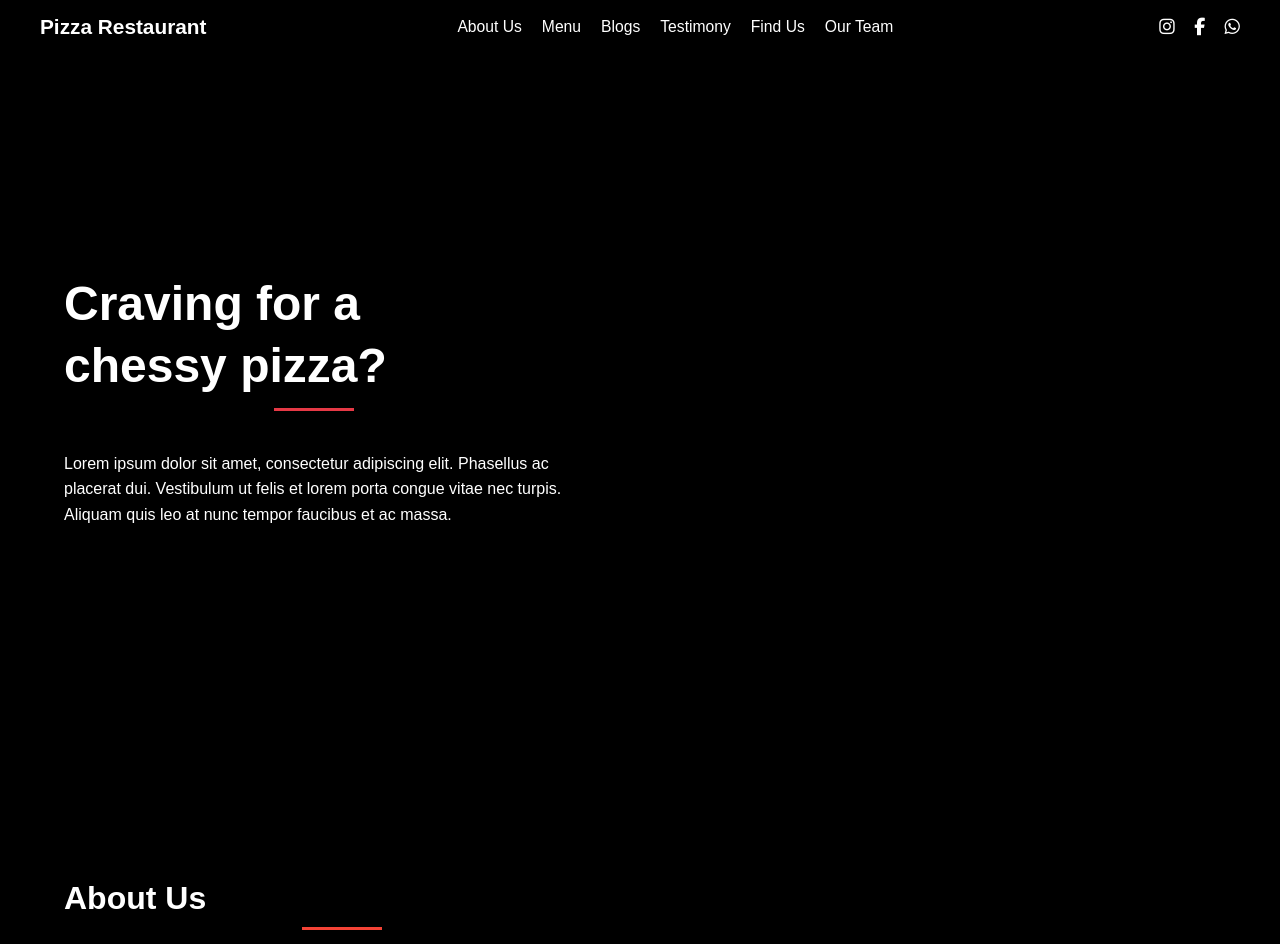
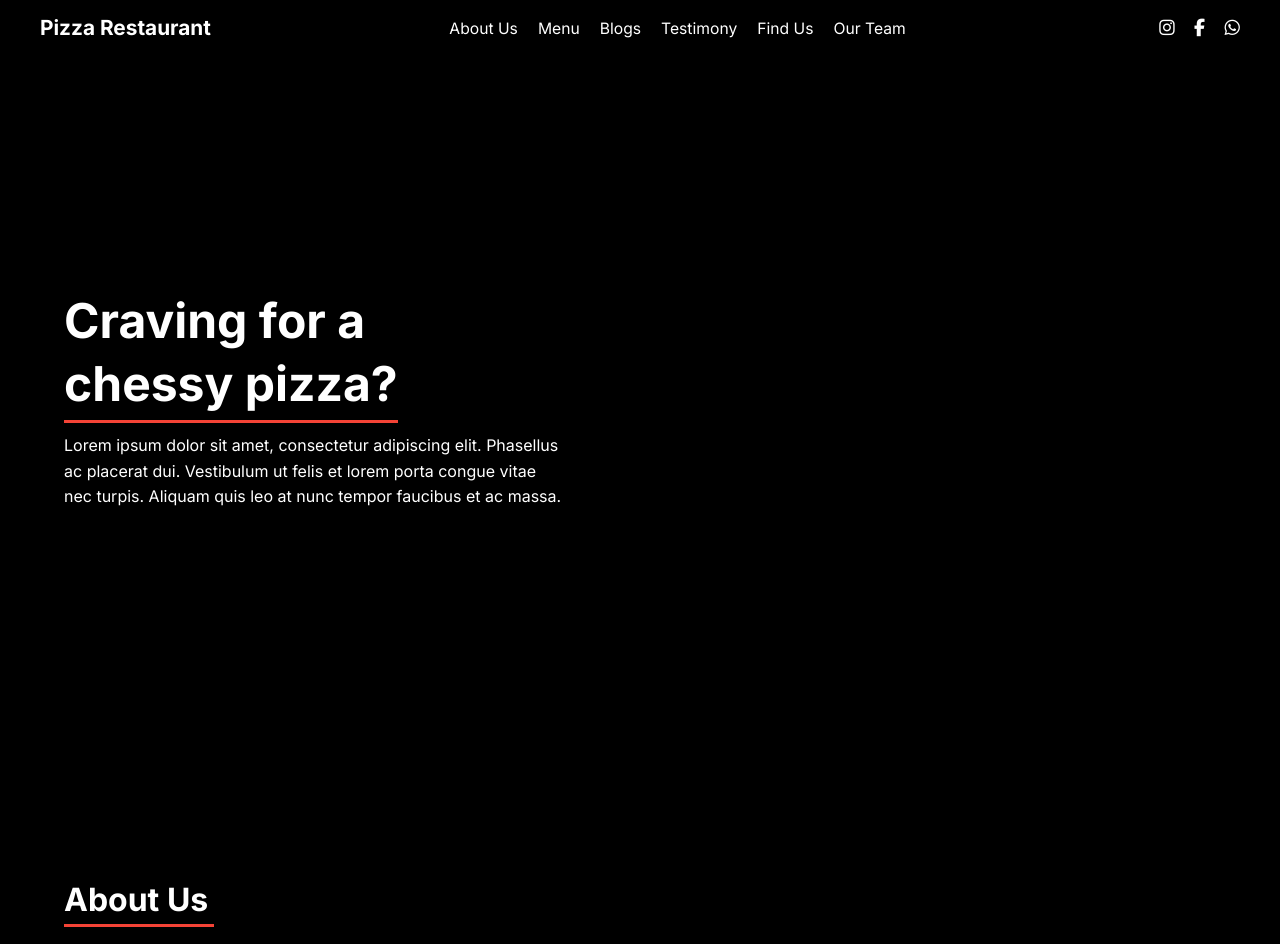
Before and after one commit to 0prii0/Pizza-Restaurant-UI, a plain HTML site: page index.html in a window 1280 px wide. Shown: the top 944 px of the page. Drawn offline with Linux system fonts and the light colour scheme.

Commit message:
hero, about and menu styling done

```diff
--- a/index.html
+++ b/index.html
@@ -47,7 +47,7 @@
             Craving for a <br />
             chessy pizza?
           </h1>
-          <div class="underline"></div>
+
           <p>
             Lorem ipsum dolor sit amet, consectetur adipiscing elit. Phasellus
             ac placerat dui. Vestibulum ut felis et lorem porta congue vitae nec
@@ -59,7 +59,7 @@
         <div class="about-container">
           <div class="about-text">
             <h2>About Us</h2>
-            <div class="underline"></div>
+
             <p>
               Welcome to <strong>Pizza Restaurant</strong> – where every slice
               tells a story! We pride ourselves on serving pizzas baked with
@@ -303,11 +303,10 @@
     <div class="underline"></div>
 
     <div class="findus-container">
-      <!-- Left: Contact Info -->
+
       <div class="contact-info">
         <p>
-          Lorem Ipsum is simply dummy text of the printing and typesetting industry.
-          Lorem Ipsum has been the industry's standard dummy text e.
+          Lorem Ipsum is simply dummy text of the printing and typesetting industry. Lorem Ipsum has been the industry's standard dummy text e.
         </p>
 
         <div class="contact-item">
@@ -320,10 +319,6 @@
           <p>123-456-789<br>987-654-321</p>
         </div>
 
-        <div class="contact-item">
-          <span class="icon">✉️</span>
-          <p>mailid@gmail.com</p>
-        </div>
       </div>
 
 
--- a/style.css
+++ b/style.css
@@ -1,3 +1,6 @@
+@import url('https://fonts.googleapis.com/css2?family=Inter:ital,opsz,wght@0,14..32,100..900;1,14..32,100..900&family=Roboto:ital,wght@0,100..900;1,100..900&display=swap');
+
+
 * {
   margin: 0;
   padding: 0;
@@ -5,7 +8,7 @@
 }
 
 body {
-  font-family: Arial, sans-serif;
+  font-family: "Inter", sans-serif;
   background-color: #000;
   color: #fff;
 }
@@ -93,12 +96,17 @@ body {
   line-height: 1.3;
   font-weight: bold;
   margin-bottom: 10px;
+  display: inline-block;
+  position: relative;
 }
 
-.underline {
-  width: 500px;
+.hero h1::after {
+  content: "";
+  display: block;
+  width: 100%;
   height: 3px;
   background: #f44336;
+  margin-top: 5px;
 }
 
 .hero p {
@@ -141,14 +149,18 @@ body {
 
 .about-text h2 {
   font-size: 2rem;
-  margin-bottom: 10px;
+  margin-bottom: 20px;
+  position: relative;
+  display: inline-block;
 }
 
-.about-text .underline {
-  width: 80px;
+.about-text h2::after {
+  content: "";
+  display: block;
+  width: 150px;
   height: 3px;
   background: #f44336;
-  margin-bottom: 20px;
+  margin-top: 5px;
 }
 
 .about-text p {
@@ -341,8 +353,8 @@ body {
 }
 
 .underline {
-  width: 80px;
-  height: 3px;
+  width: 220px;
+  height: 2px;
   background: #e63946;
   margin: 10px auto 40px;
 }
@@ -351,13 +363,17 @@ body {
   display: flex;
   justify-content: space-between;
   align-items: flex-start;
+  padding: 10px;
+  margin: 10px;
   flex-wrap: wrap;
-  gap: 30px;
+  gap: 20px;
 }
 
 .contact-info {
   flex: 1;
   max-width: 400px;
+  padding: 10px;
+  margin: 15px;
   text-align: left;
 }
 
@@ -408,7 +424,7 @@ body {
 
 .footer-container {
   display: flex;
-  justify-content: space-between; /* logo left, info right */
+  justify-content: space-between;
   align-items: flex-start;
   flex-wrap: wrap;
   gap: 30px;
@@ -417,7 +433,7 @@ body {
 }
 
 .footer-logo {
-  flex: 0 0 auto; /* stays on left */
+  flex: 0 0 auto;
 }
 
 .footer-logo img {
```
